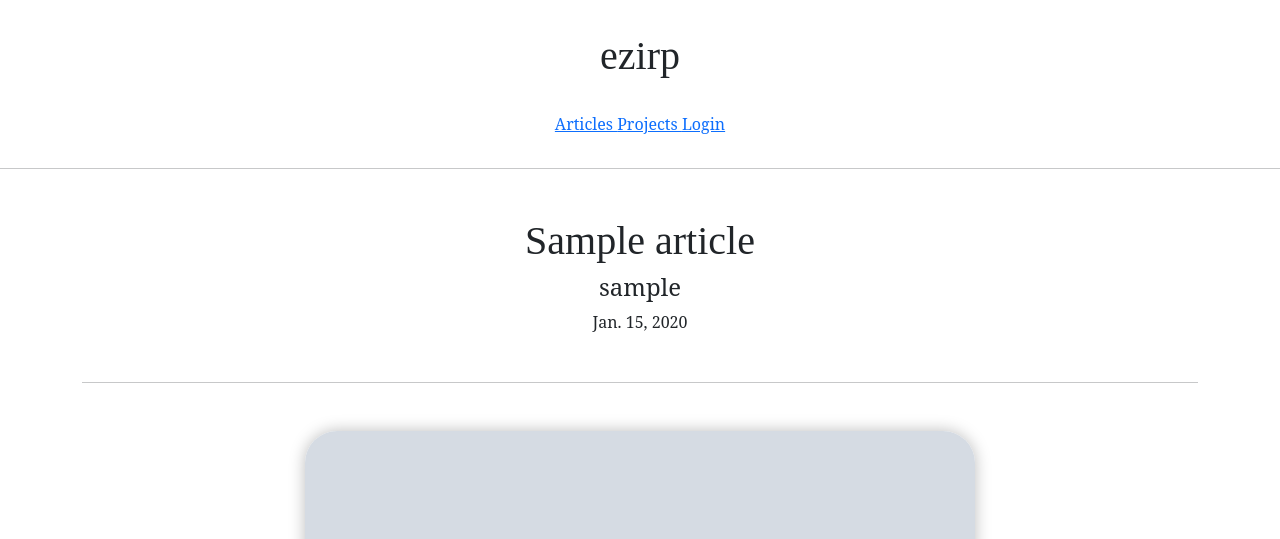
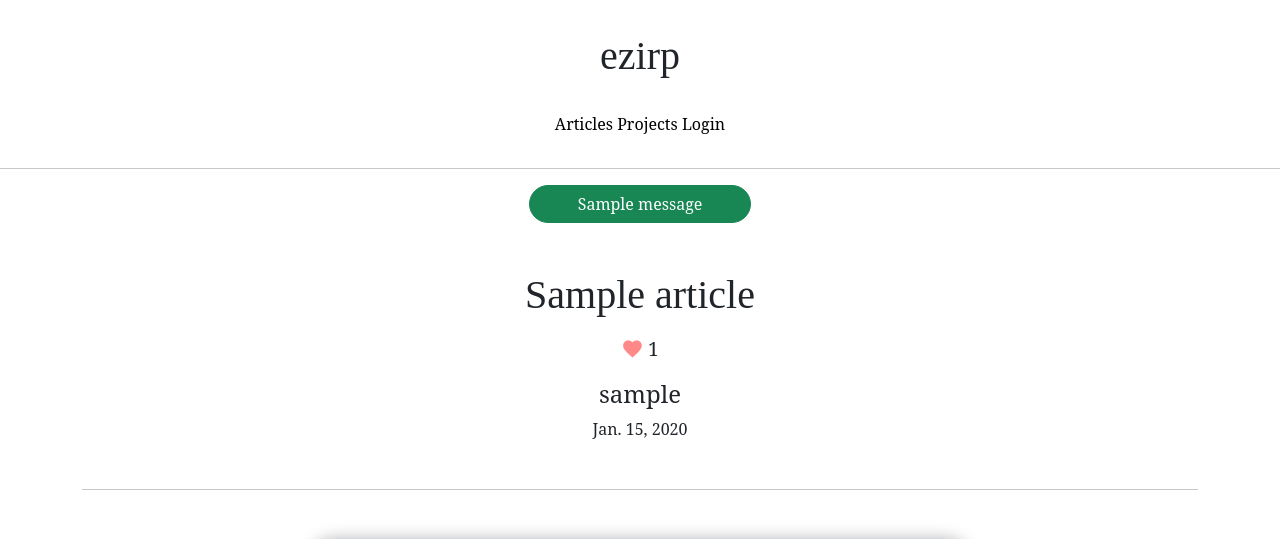
Before and after one commit to yeonsangKim/django_2, a Django app: page /articles/detail/1 in a window 1280 px wide. Shown: the top 539 px of the page. Run offline with Django 3.2, Linux system fonts and the light colour scheme; tables that the repository leaves empty hold one stand-in row (values such as "Sample post"); grey boxes marked "Sample" are stand-in pictures; one stand-in notice (Sample message) is shown; parts of the project's set-up code (start-up, migrations or seed data) failed here and were passed over; some libraries are stand-ins or nearby versions; some web fonts are replaced.

Commit message:
django practice

```diff
--- a/GJ_AI_SECOND/settings.py
+++ b/GJ_AI_SECOND/settings.py
@@ -63,6 +63,12 @@ INSTALLED_APPS = [
 
 
 ]
+
+from django.contrib.messages import constants as messages
+
+MESSAGE_TAGS = {
+    messages.ERROR: 'danger',
+}
 
 MIDDLEWARE = [
     'django.middleware.security.SecurityMiddleware',
--- a/articleapp/templates/articleapp/detail.html
+++ b/articleapp/templates/articleapp/detail.html
@@ -4,6 +4,18 @@
         <div class="my-5">
             {#      게시글 제목, 글쓴이, 작성일자      #}
             <h1 class="NNS_B">{{ target_article.title }}</h1>
+            <div class="my-3">
+                <a href="{% url 'likeapp:article_like' article_pk=target_article.pk %}"
+                   class="material-icons"
+                   style="vertical-align: middle;
+                          font-size: 1.4rem;
+                          color: #f88">
+                    favorite
+                </a>
+                <span style="vertical-align: middle; font-size: 1.2rem">
+                    {{ target_article.like }}
+                </span>
+            </div>
             <h4>{{ target_article.writer.profile.nickname }}</h4>
             <p>{{ target_article.created_at }}</p>
         </div>
--- a/likeapp/urls.py
+++ b/likeapp/urls.py
@@ -1,7 +1,10 @@
 
+from django.urls import path
 
+from likeapp.views import LikeArticleView
 
-urlpatterns =[
+app_name = 'likeapp'
 
-
+urlpatterns = [
+    path('article/<int:article_pk>', LikeArticleView.as_view(), name='article_like'),
 ]
--- a/static/base.css
+++ b/static/base.css
@@ -72,3 +72,12 @@
         font-size: 13px;
     }
 }
+a {
+    text-decoration: none;
+    color: black;
+}
+
+a:hover {
+    text-decoration: none;
+    color: black;
+}
--- a/templates/base.html
+++ b/templates/base.html
@@ -9,6 +9,14 @@
 
 <hr>
 
+{% for message in messages %}
+    <div class="text-center">
+        <div class="btn btn-{{ message.tags }} rounded-pill px-5">
+            {{ message }}
+        </div>
+    </div>
+{% endfor %}
+
 {% block content %}
 {% endblock %}
 
```
Also changed, not shown: likeapp/models.py (+6 -5 lines), likeapp/views.py (+31 -0 lines), articleapp/migrations/0004_article_like.py (added), likeapp/migrations/0001_initial.py (added).
